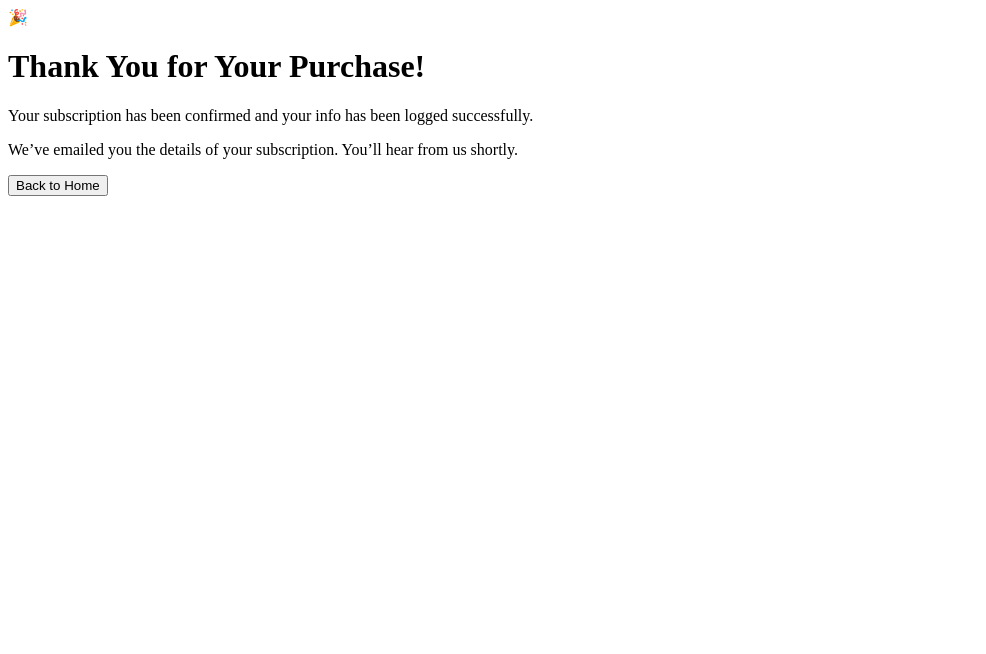
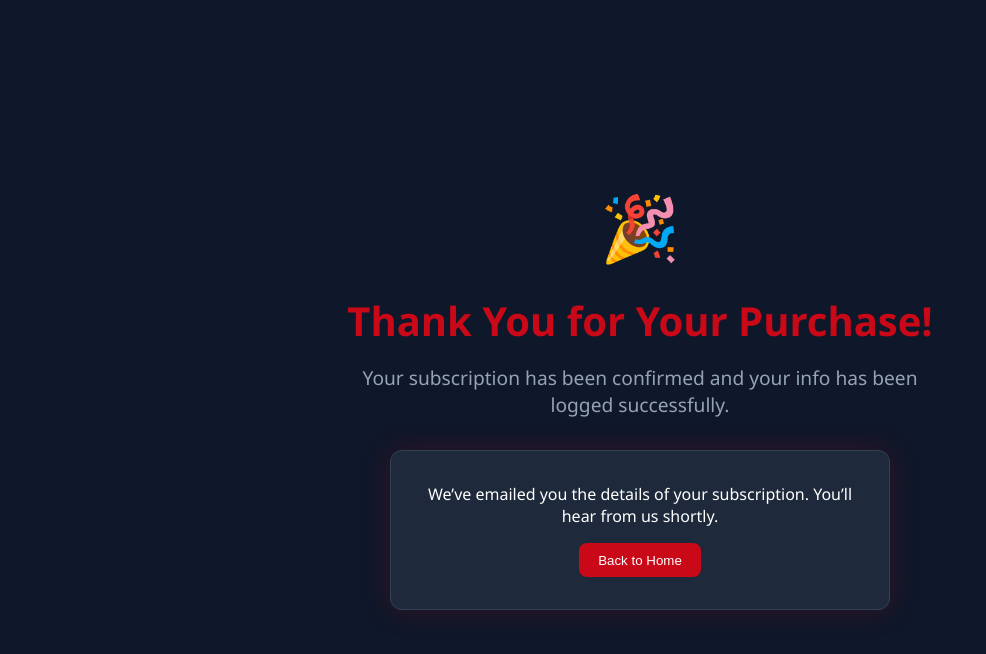
Before and after one commit to lucaswinchester/URL-Redirect-App, a website: page public/thank-you.html in a window 1280 px wide. Shown: the whole page, without its empty margins (0-986 px from the left). Drawn offline with nearby package versions, Linux system fonts and the light colour scheme; no server answers.

Commit message:
style.css typo fix

```diff
--- a/public/style.css
+++ b/public/style.css
@@ -1,5 +1,3 @@
-/* style.css */
-
 /* ========== VARIABLES ========== */
 :root {
     --bg-dark: #0f172a;
--- a/public/thank-you.html
+++ b/public/thank-you.html
@@ -4,7 +4,7 @@
 		<meta charset="UTF-8" />
 		<meta name="viewport" content="width=device-width, initial-scale=1.0" />
 		<title>Thank You!</title>
-		<link rel="stylesheet" href="styles.css" />
+		<link rel="stylesheet" href="style.css" />
 		<link
 			href="https://fonts.googleapis.com/css2?family=Inter:wght@400;600;700&display=swap"
 			rel="stylesheet"
```
